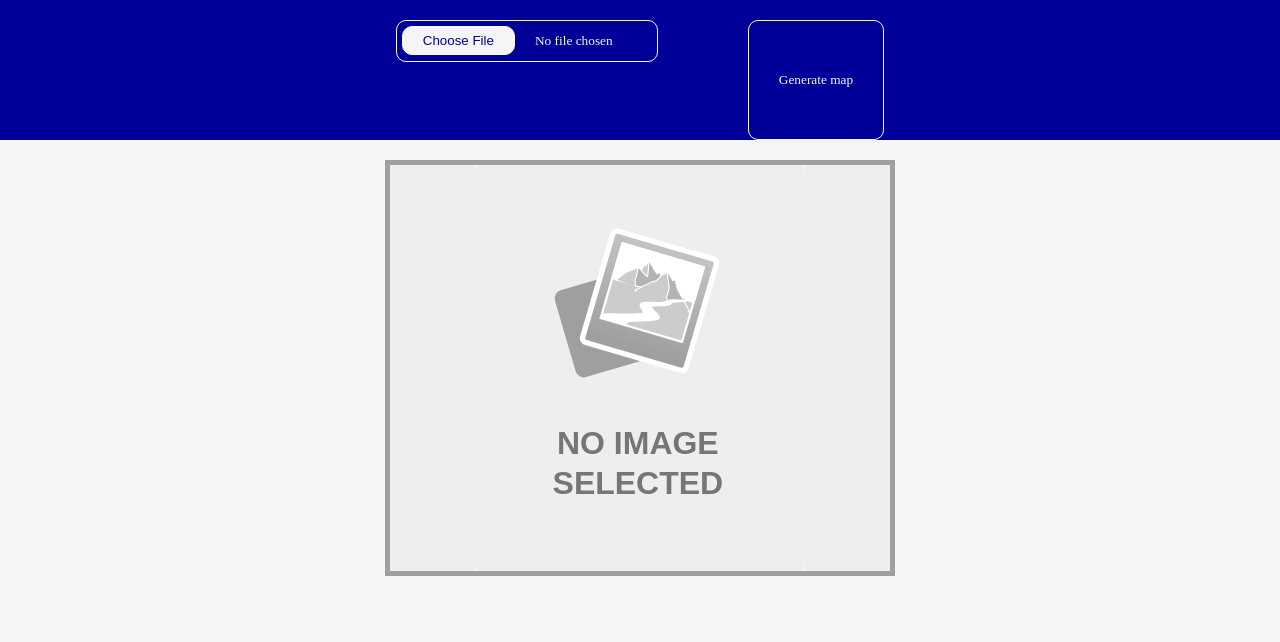
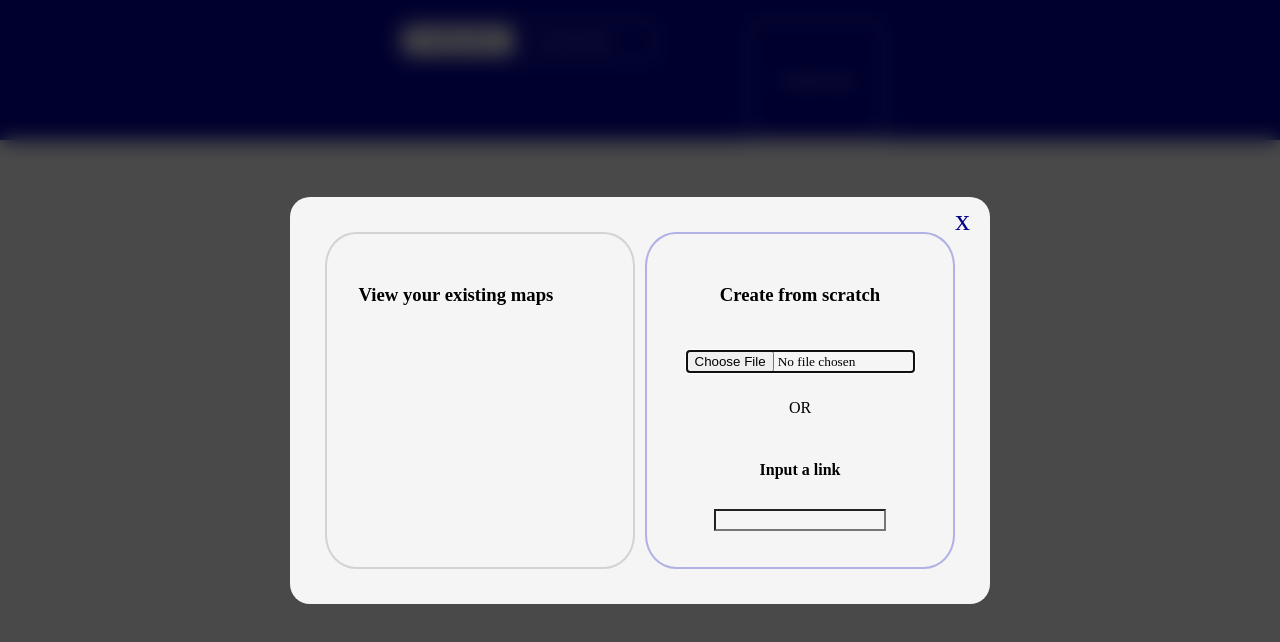
Before and after one commit to valeriegc/image_map_creator, a SvelteKit app: page /generator in a window 1280 px wide. Shown: the top 642 px of the page. Built offline with nearby package versions, Linux system fonts and the light colour scheme; a web font is replaced by a local one.

Commit message:
made the structure for start modal

```diff
--- a/src/lib/Modal.svelte
+++ b/src/lib/Modal.svelte
@@ -1,8 +1,14 @@
 <script lang="ts">
+	import { onMount } from 'svelte';
+
+	let mounted = false;
+	onMount(() => {
+		mounted = true;
+	});
 	let dialog: HTMLDialogElement;
 	export let open: boolean;
 
-	$: if (open) {
+	$: if (open && mounted) {
 		dialog.showModal();
 	}
 </script>
@@ -15,11 +21,8 @@
 	dialog {
 		border-radius: 20px;
 		border: 0;
-		height: 400px;
 		width: 700px;
 		padding: 0;
-		display: flex;
-		flex-direction: column;
 	}
 	dialog::backdrop {
 		background: rgba(0, 0, 0, 0.7);
--- a/src/routes/generator/+page.svelte
+++ b/src/routes/generator/+page.svelte
@@ -1,10 +1,19 @@
 <script lang="ts">
-	import { isMapModalOpen, files } from './stores';
+	import { isMapModalOpen, files, startModalOpen, imageLinkFromUser } from './stores';
 	import MapModal from './MapModal.svelte';
 	import Toolbar from './Toolbar.svelte';
 	import Canvas from './Canvas.svelte';
-	import PlaceHolder from './Placeholder.svelte';
+	import { onMount } from 'svelte';
+	import StartModal from './StartModal.svelte';
+
+	onMount(() => {
+		$startModalOpen = true;
+	});
 </script>
+
+{#if $startModalOpen && ($files == null || $imageLinkFromUser == null)}
+	<StartModal />
+{/if}
 
 {#if $isMapModalOpen}
 	<MapModal />
@@ -12,9 +21,6 @@
 
 <div class="pageWrapper">
 	<Toolbar />
-	{#if !$files}
-		<PlaceHolder />
-	{/if}
 	<Canvas />
 </div>
 
--- a/src/routes/generator/Canvas.svelte
+++ b/src/routes/generator/Canvas.svelte
@@ -1,6 +1,6 @@
 <script lang="ts">
 	import { resizeArea } from '../../actions/Resize';
-	import { files, mapObjects, userProvidedLink } from './stores';
+	import { files, imageLinkFromUser, mapObjects, userProvidedLink } from './stores';
 
 	let svgMoving = false;
 
@@ -31,7 +31,7 @@
 	}
 </script>
 
-{#if $files?.[0]}
+{#if $files?.[0] || $imageLinkFromUser}
 	<div class="completeWrap">
 		<div class="inputWrap">
 			Please input the source for your image here:
@@ -41,7 +41,7 @@
 			/>
 		</div>
 		<div class="imageCanvasWrap" on:mousedown={addArea} on:mouseup={svgMoveEnd}>
-			<img src={URL.createObjectURL($files[0])} />
+			<img src={$files !== null ? URL.createObjectURL($files[0]) : $imageLinkFromUser} />
 			{#each $mapObjects as _, i}
 				<div
 					class="areaRect"
--- a/src/routes/generator/MapModal.svelte
+++ b/src/routes/generator/MapModal.svelte
@@ -2,10 +2,12 @@
 	import Modal from '$lib/Modal.svelte';
 	import { isMapModalOpen, mapObjects, userProvidedLink } from './stores';
 	import { onMount } from 'svelte';
+	let open = false;
 
 	let imagemap = `<img src = "${$userProvidedLink}" alt="" usemap="">
     <map name="">`;
 	onMount(() => {
+		open = true;
 		for (let i = 0; i < $mapObjects.length; i++) {
 			imagemap =
 				imagemap +
@@ -21,15 +23,22 @@
 	}
 </script>
 
-<Modal open={true}>
-	<div class="map">{imagemap}</div>
-	<footer>
-		<button class="buttonClass1" on:click={copyToClipBoard}>Copy to clipboard</button>
-		<button class="buttonClass1" on:click={() => ($isMapModalOpen = false)}>Return to start</button>
-	</footer>
+<Modal {open}>
+	<div class="container">
+		<div class="map">{imagemap}</div>
+		<footer>
+			<button class="buttonClass1" on:click={copyToClipBoard}>Copy to clipboard</button>
+			<button class="buttonClass1" on:click={() => ($isMapModalOpen = false)}>Return</button>
+		</footer>
+	</div>
 </Modal>
 
 <style>
+	.container {
+		display: flex;
+		flex-direction: column;
+		height: 400px;
+	}
 	.buttonClass1 {
 		margin-block: 3%;
 		padding-block: 10px;
--- /dev/null
+++ b/src/routes/generator/StartModal.svelte
@@ -0,0 +1,65 @@
+<script lang="ts">
+	import Modal from '$lib/Modal.svelte';
+	import { startModalOpen, files, imageLinkFromUser } from './stores';
+</script>
+
+<Modal open={true}>
+	<div class="container">
+		<div class="existingMaps">
+			<h3>View your existing maps</h3>
+		</div>
+		<div class="createNew">
+			<h3>Create from scratch</h3>
+			<div class="buttonContainer">
+				<input type="file" bind:files={$files} />
+			</div>
+			OR
+			<label style="margin-top:7%;background-color:transparent;font-weight:bold">Input a link</label
+			>
+			<input type="text" bind:value={$imageLinkFromUser} style="margin-top:1%" />
+		</div>
+	</div>
+	<button
+		on:click={() => ($startModalOpen = false)}
+		style="width:15px; position:absolute; right:5px;
+        top:5px;font-size: 30px; border-style:none;color:darkblue
+        ">x</button
+	>
+</Modal>
+
+<style>
+	button {
+		background-color: transparent;
+	}
+	h3 {
+		background-color: transparent;
+	}
+	.container {
+		margin: 5%;
+		display: flex;
+		flex-direction: row;
+		position: relative;
+	}
+	.existingMaps {
+		width: 50%;
+		margin-right: 5px;
+		height: 270px;
+		border-radius: 10%;
+		display: flex;
+		flex-direction: column;
+		padding: 5%;
+		border: solid lightgrey 2px;
+	}
+	.createNew {
+		border-radius: 10%;
+		margin-left: 5px;
+		width: 50%;
+		height: 270px;
+		display: flex;
+		flex-direction: column;
+		align-items: center;
+		gap: 10%;
+		padding: 5%;
+		border: solid rgb(177, 177, 229) 2px;
+	}
+</style>
--- a/src/routes/generator/stores.ts
+++ b/src/routes/generator/stores.ts
@@ -1,8 +1,10 @@
 import { writable } from 'svelte/store';
 
 export const isMapModalOpen = writable(false);
+export const startModalOpen = writable(false);
 export const files = writable<FileList | null>(null);
 export const mapObjects = writable<
 	{ x: number; y: number; link: string; width: number; heigth: number }[]
 >([]);
 export const userProvidedLink = writable('');
+export const imageLinkFromUser = writable('');
```
